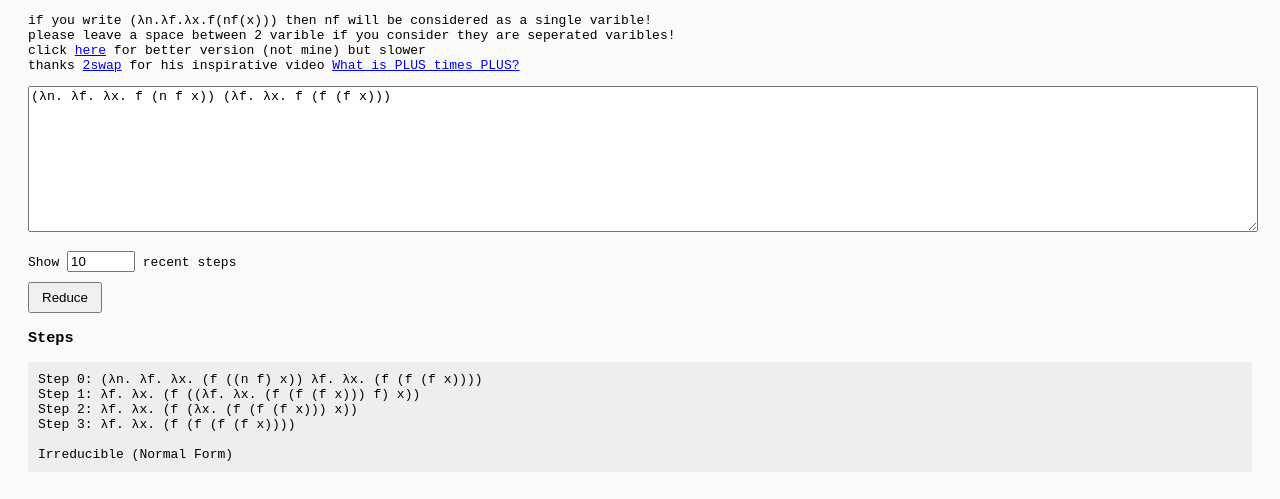
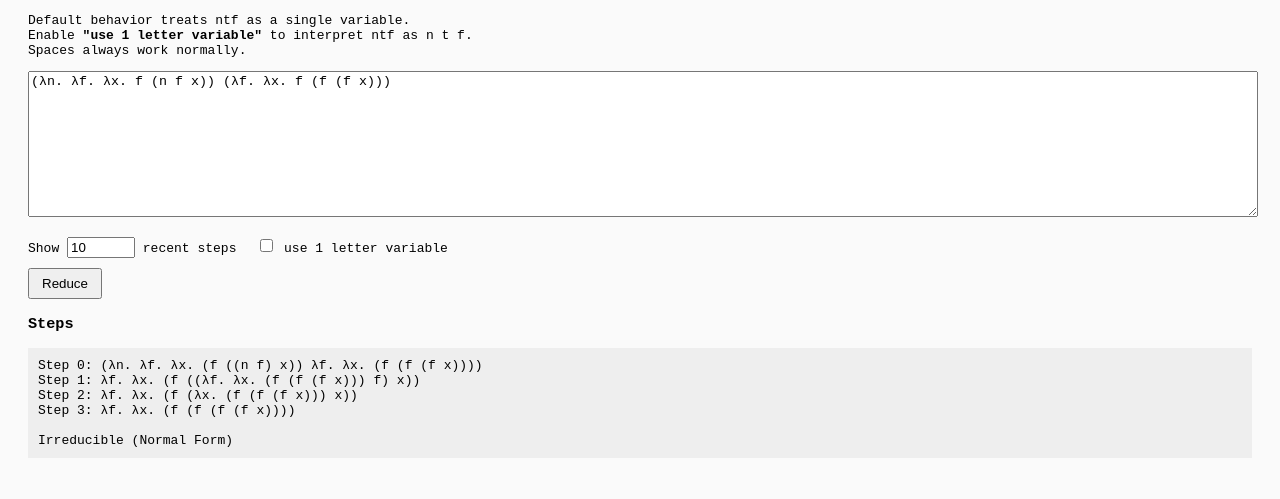
Before and after one commit to RNGDelak/lambda-analysis, a plain HTML site: page index.html in a window 1280 px wide. Both pictures are taken after a click on the button "Reduce". Shown: the part 69-568 px from the top of the page. Drawn offline with Linux system fonts and the light colour scheme.

Commit message:
Update index.html

```diff
--- a/index.html
+++ b/index.html
@@ -9,17 +9,16 @@
     button { margin-top: 10px; padding: 6px 12px; }
     input[type="number"] { width: 60px; }
     pre { background: #eee; padding: 10px; white-space: pre-wrap; }
+    label { margin-right: 12px; }
   </style>
 </head>
 <body>
 
 <h2>Lambda Calculus Computation Analysis</h2>
 <p>
-  if you write <code>(λn.λf.λx.f(nf(x)))</code> then <code>nf</code> will be considered as a single varible! <br>
-  please leave a space between 2 varible if you consider they are seperated varibles! <br>
-  click <a href="https://cruzgodar.com/applets/lambda-calculus" target="_blank">here</a> for better version (not mine) but slower <br>
-  thanks <a href="https://www.youtube.com/@twoswap" target="_blank">2swap</a> for his inspirative video
-  <a href="https://www.youtube.com/watch?v=RcVA8Nj6HEo" target="_blank">What is PLUS times PLUS?</a>
+  Default behavior treats <code>ntf</code> as a single variable. <br>
+  Enable <b>"use 1 letter variable"</b> to interpret <code>ntf</code> as <code>n t f</code>. <br>
+  Spaces always work normally.
 </p>
 
 <textarea id="input">(λn. λf. λx. f (n f x)) (λf. λx. f (f (f x)))</textarea>
@@ -30,6 +29,12 @@
   <input id="recentSteps" type="number" value="10" min="1">
   recent steps
 </label>
+
+<label>
+  <input id="oneLetter" type="checkbox">
+  use 1 letter variable
+</label>
+
 <br>
 <button onclick="run()">Reduce</button>
 
@@ -44,9 +49,27 @@ function App(left, right) { return { type: 'app', left, right }; }
 
 // ===================== Tokenizer =====================
 function tokenize(src) {
-  return src
-    .replace(/λ/g, '\\')
-    .match(/\\|\.|\(|\)|[a-zA-Z_][a-zA-Z0-9_]*/g) || [];
+  const oneLetter = document.getElementById('oneLetter').checked;
+
+  src = src.replace(/λ/g, '\\');
+
+  if (oneLetter) {
+    // split identifiers into single letters
+    let tokens = [];
+    let raw = src.match(/\\|\.|\(|\)|[a-zA-Z_][a-zA-Z0-9_]*/g) || [];
+
+    for (let t of raw) {
+      if (/^[a-zA-Z_][a-zA-Z0-9_]*$/.test(t)) {
+        t.split('').forEach(c => tokens.push(c));
+      } else {
+        tokens.push(t);
+      }
+    }
+    return tokens;
+  }
+
+  // default behavior (multi-letter variables)
+  return src.match(/\\|\.|\(|\)|[a-zA-Z_][a-zA-Z0-9_]*/g) || [];
 }
 
 // ===================== Parser =====================
@@ -174,23 +197,10 @@ function run() {
   let step = 0;
 
   function stepReduce() {
-    const s = toString(term);
-    history.push(`Step ${step}: ${s}`);
-
-    if (history.length > maxRecent) {
-      history = history.slice(-maxRecent);
-    }
+    history.push(`Step ${step}: ${toString(term)}`);
+    if (history.length > maxRecent) history = history.slice(-maxRecent);
 
     out.textContent = history.join('\n');
-    out.scrollTop = out.scrollHeight;
-
-    if (history.length >= 3) {
-      let n = history.length;
-      if (history[n - 1] === history[n - 3]) {
-        out.textContent += '\n\nNon-termination detected → Ω (omega)';
-        return;
-      }
-    }
 
     let next = reduceOnce(term);
     if (!next) {
```
